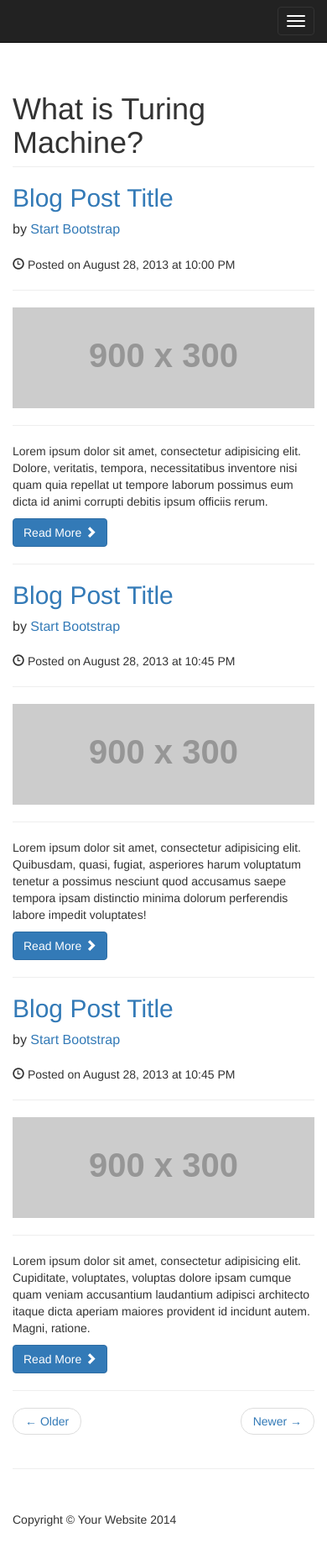
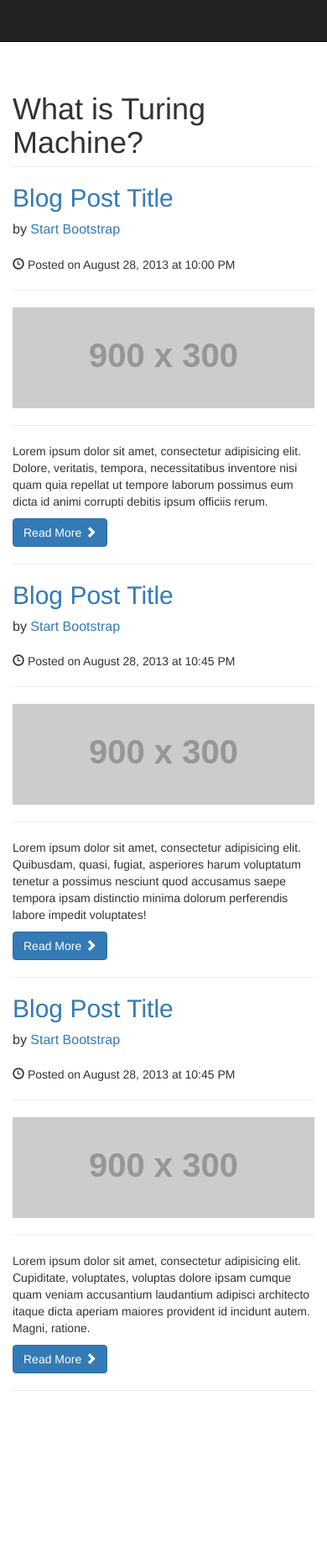
Before and after one commit to akki12345/Alan-Turing-Machine-Simulator-, a plain HTML site: page document.html in a window 390 px wide. Shown: the whole page at 84% size. After the commit the page ends 1676 px from the top, so only its background shows below. Drawn offline with nearby package versions, Linux system fonts and the light colour scheme; placeholder pictures from the web are drawn by us.

Commit message:
add document

```diff
--- a/document.html
+++ b/document.html
@@ -1,8 +1,6 @@
 <!DOCTYPE html>
 <html lang="en">
-
 <head>
-
     <meta charset="utf-8">
     <meta http-equiv="X-UA-Compatible" content="IE=edge">
     <meta name="viewport" content="width=device-width, initial-scale=1">
@@ -12,21 +10,10 @@
     <link href="css/bootstrap.min.css" rel="stylesheet">
     <link href="css/blog-home.css" rel="stylesheet">
 </head>
-
 <body>
-
-    <!-- Navigation -->
+<!-- Navigation -->
     <nav class="navbar navbar-inverse navbar-fixed-top" role="navigation">
         <div class="container">
-            <!-- Brand and toggle get grouped for better mobile display -->
-            <div class="navbar-header">
-                <button type="button" class="navbar-toggle" data-toggle="collapse" data-target="#bs-example-navbar-collapse-1">
-                    <span class="sr-only">Toggle navigation</span>
-                    <span class="icon-bar"></span>
-                    <span class="icon-bar"></span>
-                    <span class="icon-bar"></span>
-                </button>
-            </div>
             <!-- Collect the nav links, forms, and other content for toggling -->
             <div class="collapse navbar-collapse" id="bs-example-navbar-collapse-1">
                 <ul class="nav navbar-nav">
@@ -41,12 +28,8 @@
                     </li>
                 </ul>
             </div>
-            <!-- /.navbar-collapse -->
         </div>
-        <!-- /.container -->
     </nav>
-
-    <!-- Page Content -->
     <div class="container">
 
         <div class="row">
@@ -105,42 +88,12 @@
                 <a class="btn btn-primary" href="#">Read More <span class="glyphicon glyphicon-chevron-right"></span></a>
 
                 <hr>
-
-                <!-- Pager -->
-                <ul class="pager">
-                    <li class="previous">
-                        <a href="#">&larr; Older</a>
-                    </li>
-                    <li class="next">
-                        <a href="#">Newer &rarr;</a>
-                    </li>
-                </ul>
-
             </div>
 
         </div>
-        <!-- /.row -->
-
-        <hr>
-
-        <!-- Footer -->
-        <footer>
-            <div class="row">
-                <div class="col-lg-12">
-                    <p>Copyright &copy; Your Website 2014</p>
-                </div>
-                <!-- /.col-lg-12 -->
-            </div>
-            <!-- /.row -->
-        </footer>
 
     </div>
-    <!-- /.container -->
-
-    <!-- jQuery -->
     <script src="js/jquery.js"></script>
-
-    <!-- Bootstrap Core JavaScript -->
     <script src="js/bootstrap.min.js"></script>
 
 </body>
```
